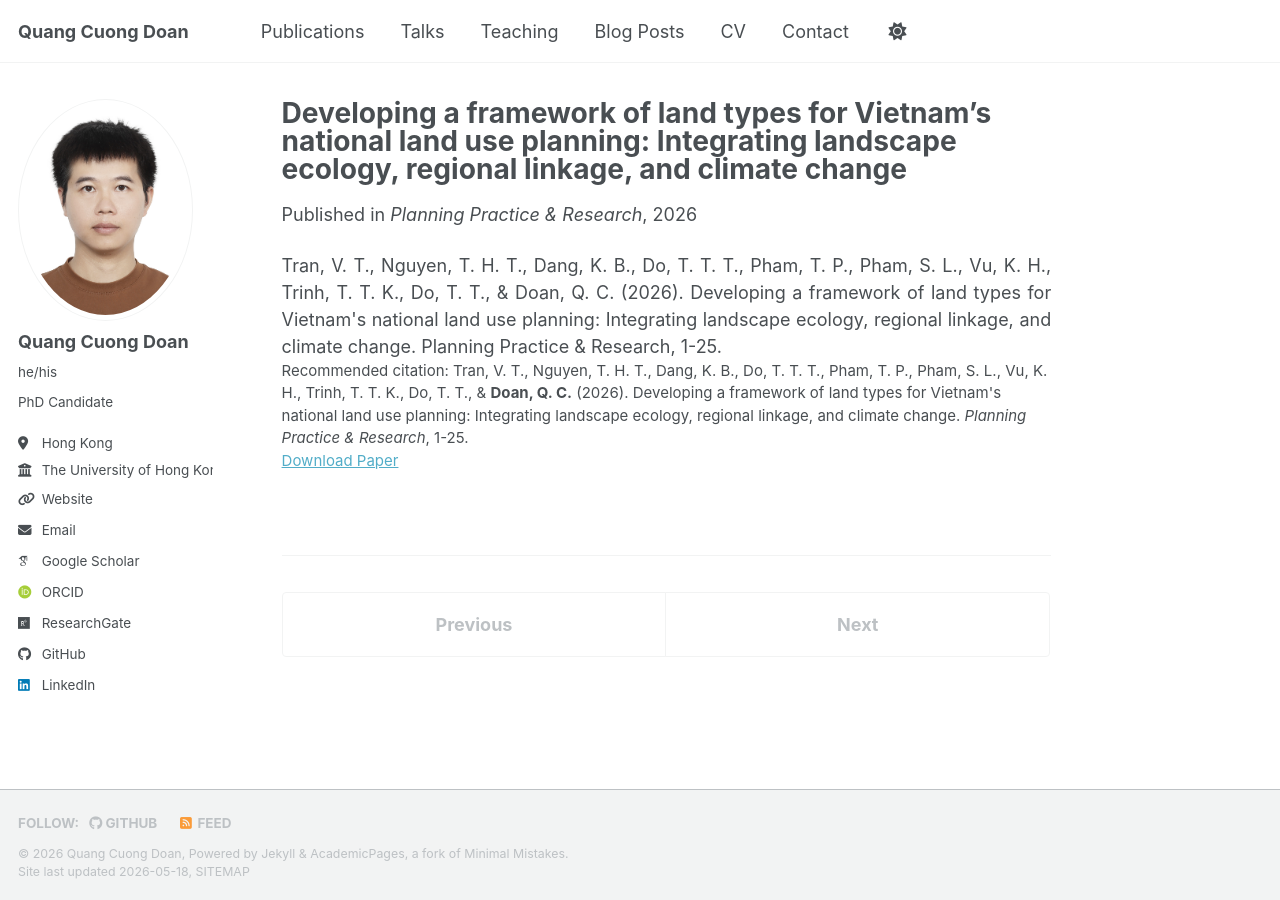
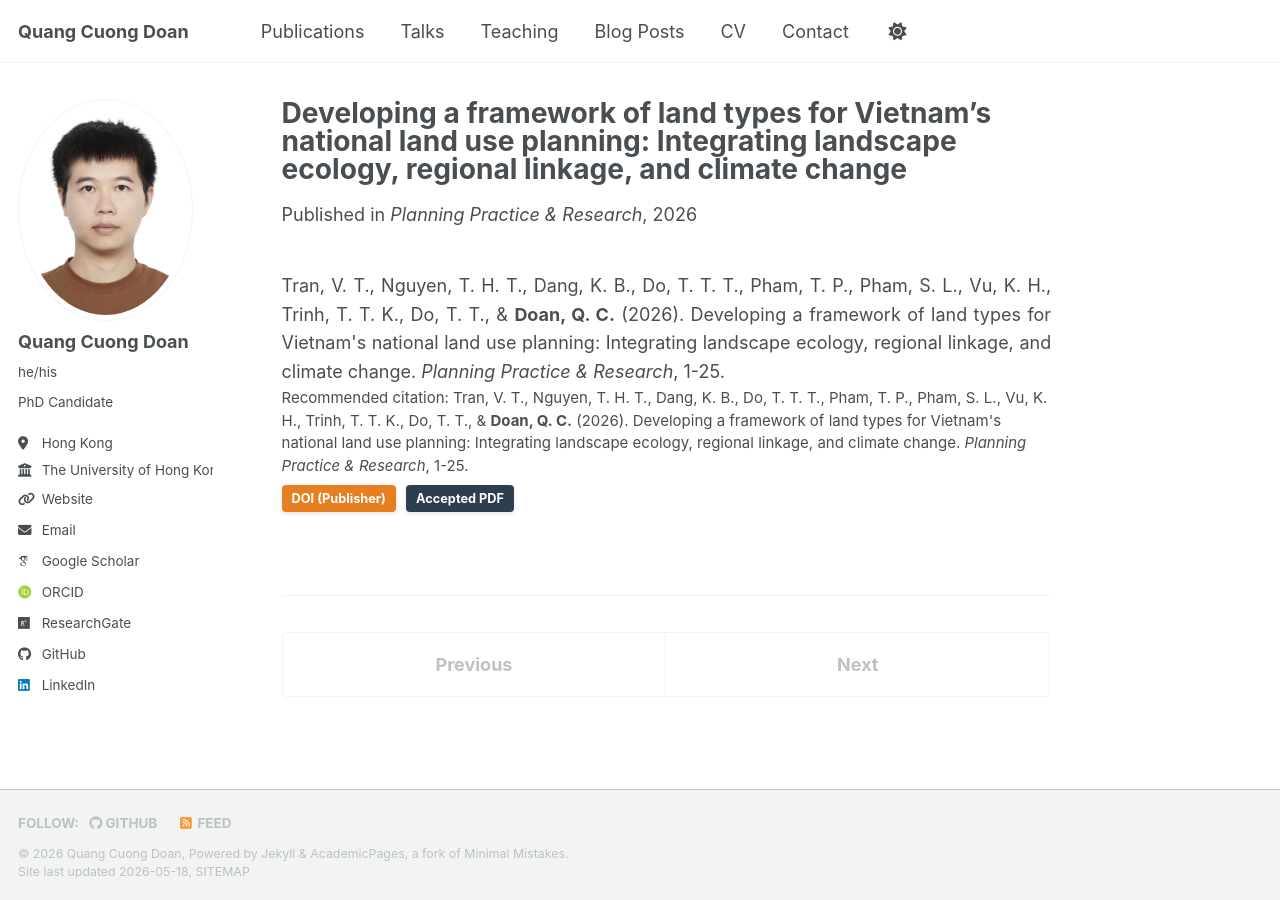
Before and after one commit to cuonghku95/cuonghku95.github.io, a Jekyll site: the page built from _publications/2026-02-01-vietnam-land-types-framework.md, in a window 1280 px wide. Built offline with Jekyll 4.4.1, drawn with Linux system fonts in a browser that asks for light colours; some web fonts are replaced; a script bundle is joined from its source files by our own code; library files that are not in the unit come from our copies.

Commit message:
Enhance citation format in publication entry
Updated citation to include DOI and Accepted PDF links with improved formatting.

```diff
--- a/_publications/2026-02-01-vietnam-land-types-framework.md
+++ b/_publications/2026-02-01-vietnam-land-types-framework.md
@@ -4,10 +4,11 @@ collection: publications
 permalink: /publication/2026-vietnam-land-types-framework
 date: 2026-02-01
 venue: "Planning Practice & Research"
-paperurl: "https://doi.org/10.1080/02697459.2026.2641972"
-citation: "Tran, V. T., Nguyen, T. H. T., Dang, K. B., Do, T. T. T., Pham, T. P., Pham, S. L., Vu, K. H., Trinh, T. T. K., Do, T. T., & <b>Doan, Q. C.</b> (2026). Developing a framework of land types for Vietnam's national land use planning: Integrating landscape ecology, regional linkage, and climate change. <i>Planning Practice & Research</i>, 1-25."
+citation: "Tran, V. T., Nguyen, T. H. T., Dang, K. B., Do, T. T. T., Pham, T. P., Pham, S. L., Vu, K. H., Trinh, T. T. K., Do, T. T., & <b>Doan, Q. C.</b> (2026). Developing a framework of land types for Vietnam's national land use planning: Integrating landscape ecology, regional linkage, and climate change. <i>Planning Practice & Research</i>, 1-25. <br><a href='https://doi.org/10.1080/02697459.2026.2641972' target='_blank' style='display: inline-block; padding: 4px 10px; margin-top: 8px; font-size: 0.85em; font-weight: bold; color: #fff; background-color: #e67e22; border-radius: 4px; text-decoration: none; box-shadow: 0 2px 4px rgba(0,0,0,0.1);'>DOI (Publisher)</a> <a href='/files/VietnamLandTypes_Accepted.pdf' target='_blank' style='display: inline-block; padding: 4px 10px; margin-top: 8px; margin-left: 6px; font-size: 0.85em; font-weight: bold; color: #fff; background-color: #2c3e50; border-radius: 4px; text-decoration: none; box-shadow: 0 2px 4px rgba(0,0,0,0.1);'>Accepted PDF</a>"
 ---
 
-<div style="text-align: justify;">
-Tran, V. T., Nguyen, T. H. T., Dang, K. B., Do, T. T. T., Pham, T. P., Pham, S. L., Vu, K. H., Trinh, T. T. K., Do, T. T., & Doan, Q. C. (2026). Developing a framework of land types for Vietnam's national land use planning: Integrating landscape ecology, regional linkage, and climate change. Planning Practice & Research, 1-25.
+<div style="text-align: justify; line-height: 1.6; margin-top: 20px;">
+
+Tran, V. T., Nguyen, T. H. T., Dang, K. B., Do, T. T. T., Pham, T. P., Pham, S. L., Vu, K. H., Trinh, T. T. K., Do, T. T., & <b>Doan, Q. C.</b> (2026). Developing a framework of land types for Vietnam's national land use planning: Integrating landscape ecology, regional linkage, and climate change. <i>Planning Practice & Research</i>, 1-25.
+
 </div>
```
